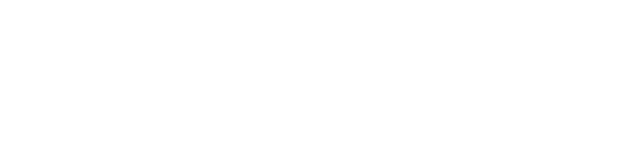
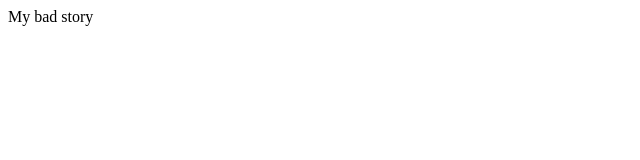
Before and after one commit to NotQuestions/Test-Git, a plain HTML site: page pages/index.html in a window 1280 px wide. Shown: the whole page, without its empty margins (0-640 px from the left). Drawn offline with Linux system fonts and the light colour scheme.

Commit message:
-create my bad story

```diff
--- a/pages/index.html
+++ b/pages/index.html
@@ -5,6 +5,6 @@
     <title>Title</title>
 </head>
 <body>
-
+My bad story
 </body>
 </html>
```
